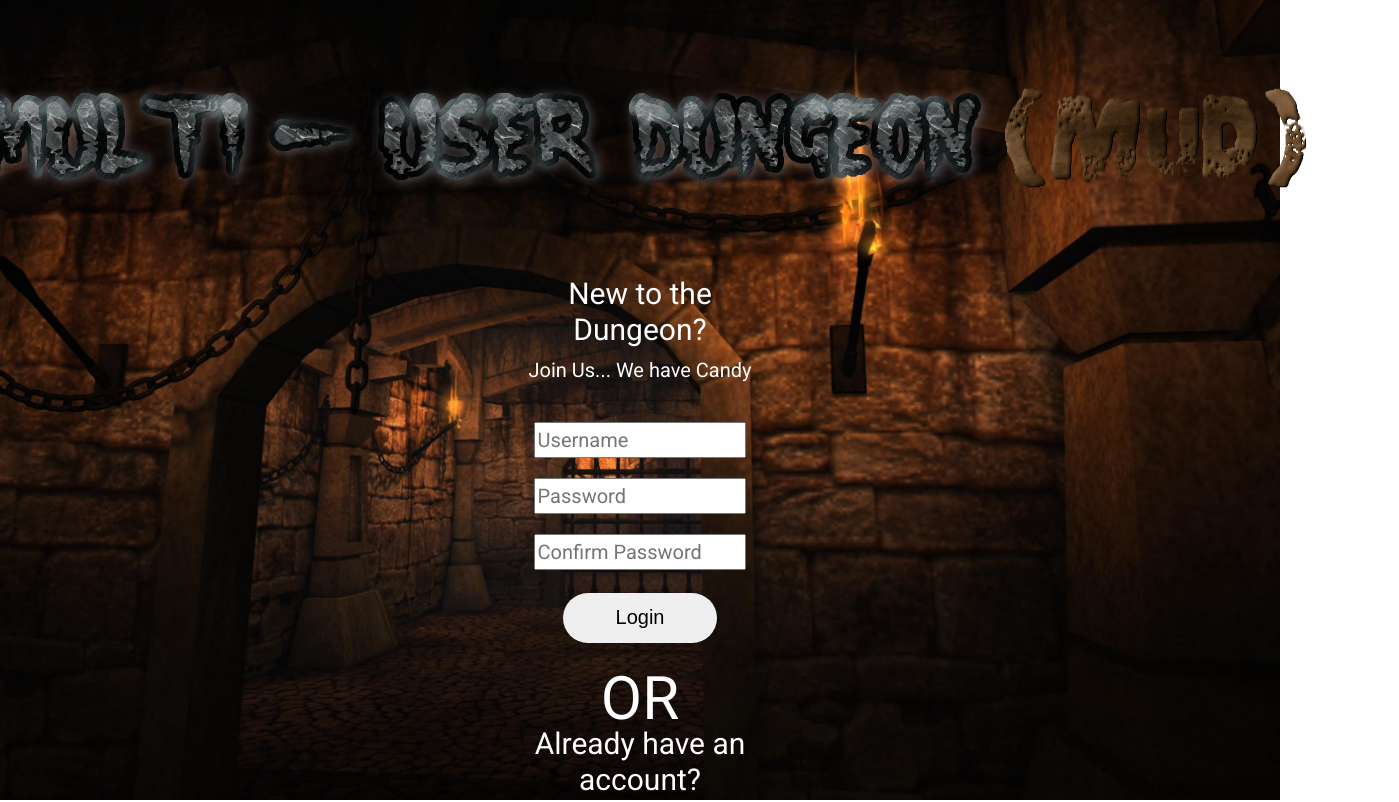
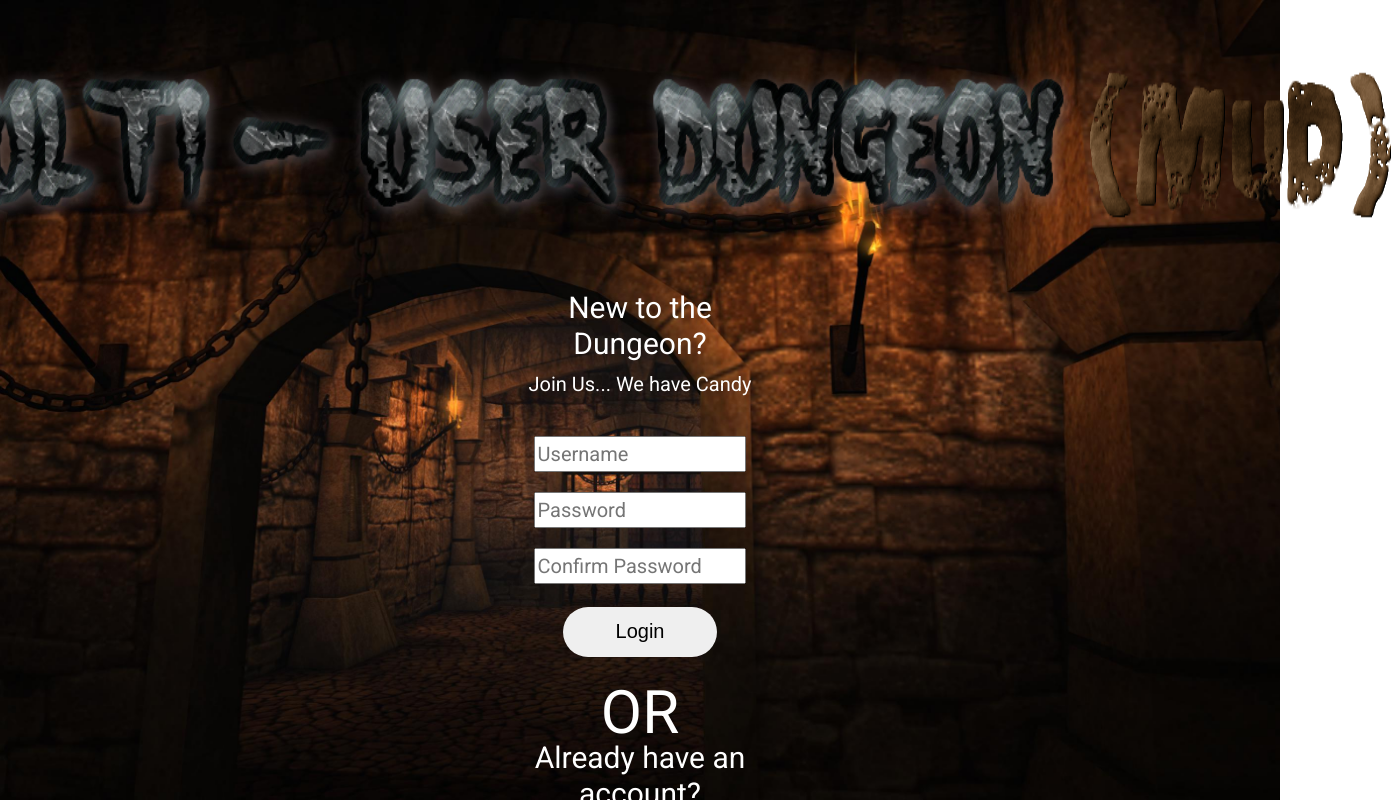
Before and after one commit to cs23-bw1-team9/BW1-CS23-FE, a React (Create React App) app in the folder adventure/: page / in a window 1280 px wide. Shown: the top 802 px of the page, 1399 px wide, since content can reach past the window. Built offline with nearby package versions, Linux system fonts and the light colour scheme.

Commit message:
increaded size of data container to be able to hold new room descriptions

```diff
--- a/adventure/src/Components/GamePage/GamePage.scss
+++ b/adventure/src/Components/GamePage/GamePage.scss
@@ -12,17 +12,16 @@ p {
   justify-content: center;
   border: 2px solid black;
   margin: 20px 100px 0 0;
-  height: 380px;
-  width: 400px;
+  height: 540px;
+  width: 475px;
   border-radius: 10px;
   background-image: url("../../Images/gameBackground.png");
   .data-inner-container {
     display: flex;
-    justify-content: flex-start;
     text-align: center;
     flex-direction: column;
     h1 {
-      font-size: 3rem;
+      font-size: 3.4rem;
       margin: 30px 0 10px;
       color: white;
       font-family: "Roboto", sans-serif;
@@ -32,6 +31,7 @@ p {
       font-size: 2.3rem;
       color: white;
       font-family: "Roboto", sans-serif;
+      margin: 10px 0 0 0;
     }
   }
 }
--- a/adventure/src/Components/GamePage/controls.jsx
+++ b/adventure/src/Components/GamePage/controls.jsx
@@ -21,15 +21,15 @@ function Controls({ e, ...props }) {
           </button>
           <button
             className=" direction-button"
+            onClick={e => props.move(e, "w")}
+          >
+            W
+          </button>
+          <button
+            className=" direction-button"
             onClick={e => props.move(e, "s")}
           >
             S
-          </button>
-          <button
-            className=" direction-button"
-            onClick={e => props.move(e, "w")}
-          >
-            W
           </button>
         </div>
       </div>
--- a/adventure/src/Components/LandingPage/LandingPage.scss
+++ b/adventure/src/Components/LandingPage/LandingPage.scss
@@ -1,9 +1,10 @@
 .logo-container {
   display: flex;
   justify-content: center;
-
-  margin: 80px 0;
+  margin: 60px 0;
   .logo {
+    width: 1200px;
+    height: 170px;
     // margin: 0 10px 0 0;
   }
 }
```
